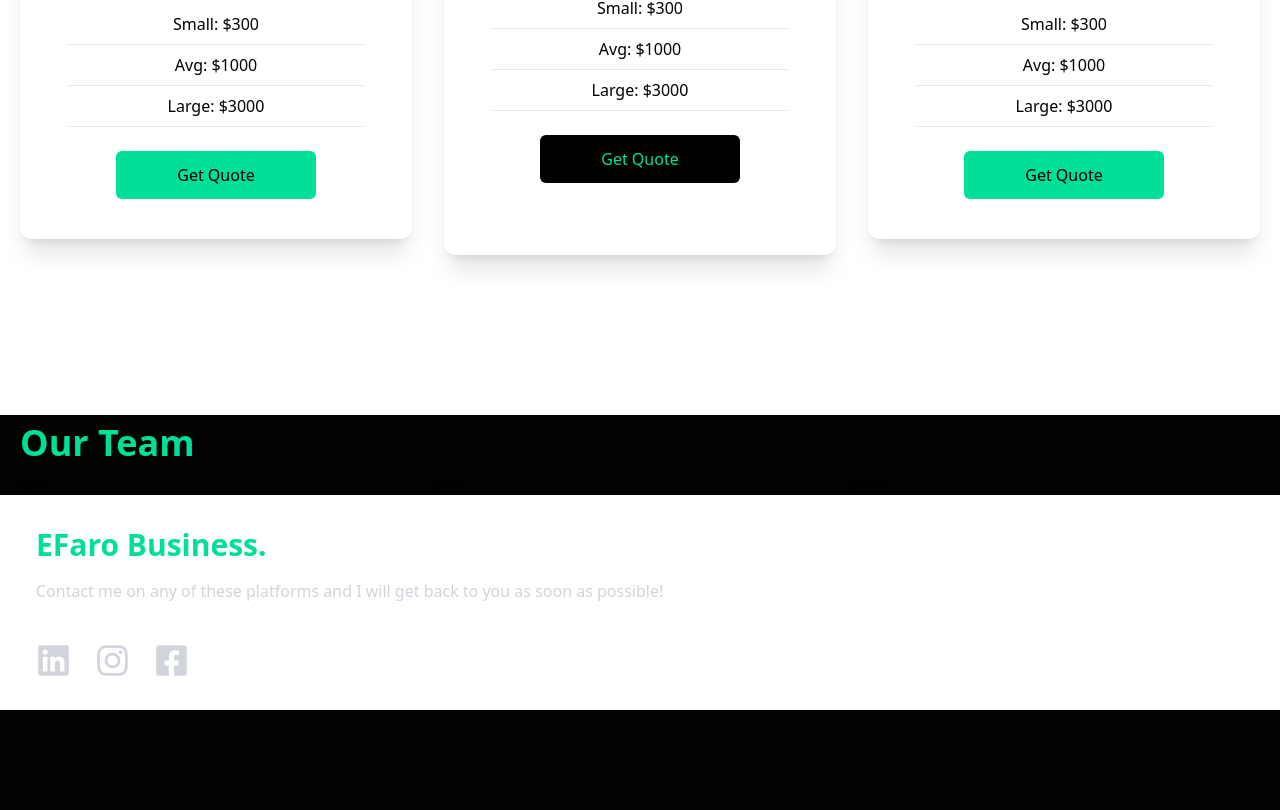
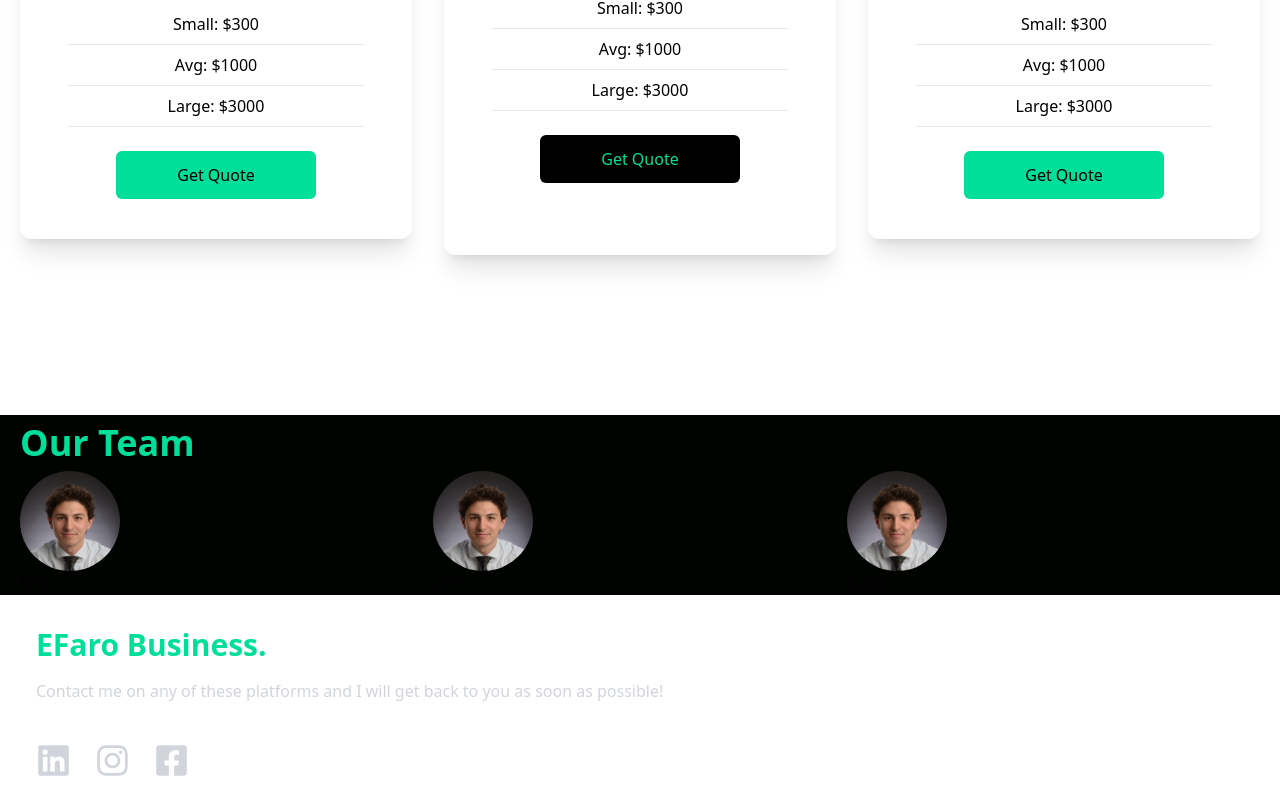
Before and after one commit to GabeDiniz/efaro-business, a React (Create React App) app: page / in a window 1280 px wide. Shown: the part 2054-2864 px from the top of the page. Before the commit the page ends 2764 px from the top, so only its background shows below. Built offline with nearby package versions, Linux system fonts and the light colour scheme.

Commit message:
Update: add image for OurTeam section

```diff
--- a/src/components/OurTeam.jsx
+++ b/src/components/OurTeam.jsx
@@ -1,4 +1,5 @@
 import React from "react";
+import teamMember1 from "../assets/temp.JPG";
 
 const OurTeam = () => {
   const teamName = ["Eric", "John", "Gabe"];
@@ -13,6 +14,11 @@ const OurTeam = () => {
       <div className="grid lg:grid-cols-3">
         {teamName.map((name) => (
           <div>
+            <img
+              className="w-[100px] h-[100px] object-cover rounded-full"
+              src={teamMember1}
+              alt="/"
+            />
             <h1>{name}</h1>
           </div>
         ))}
```
